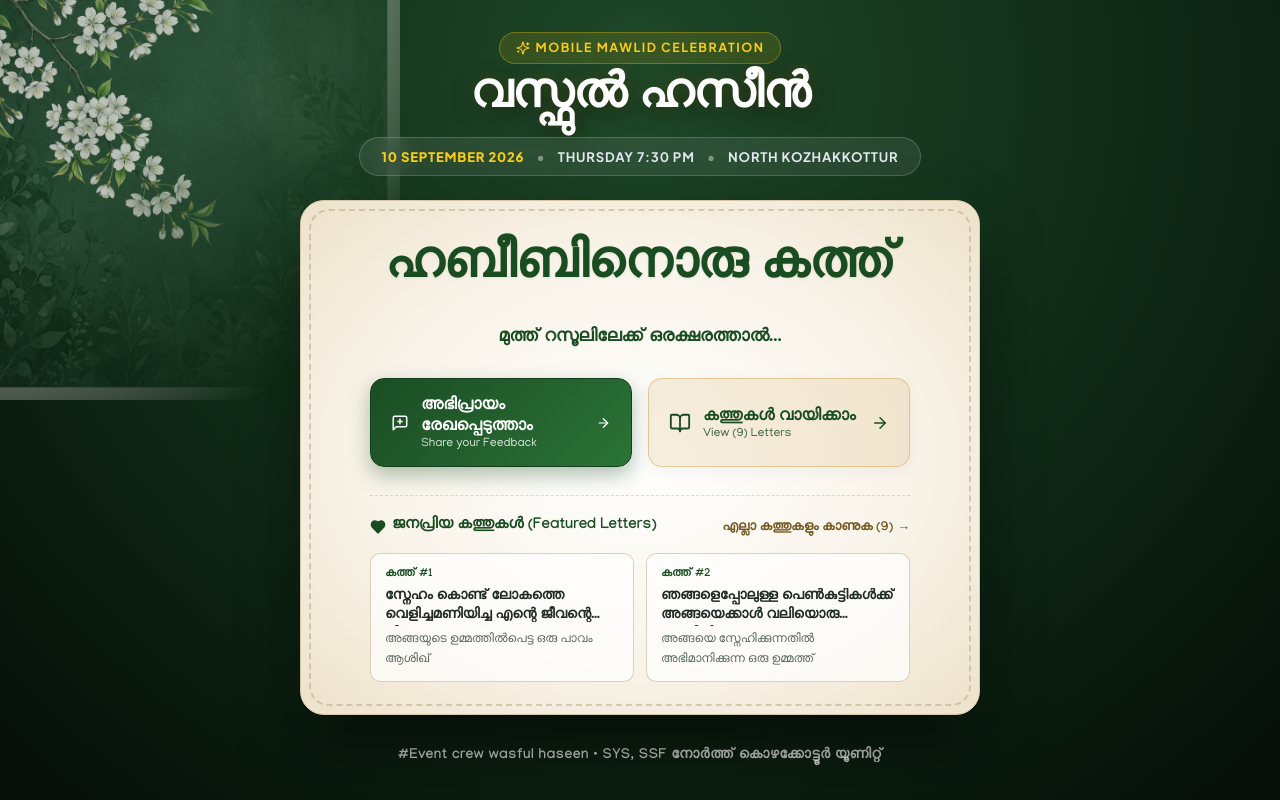
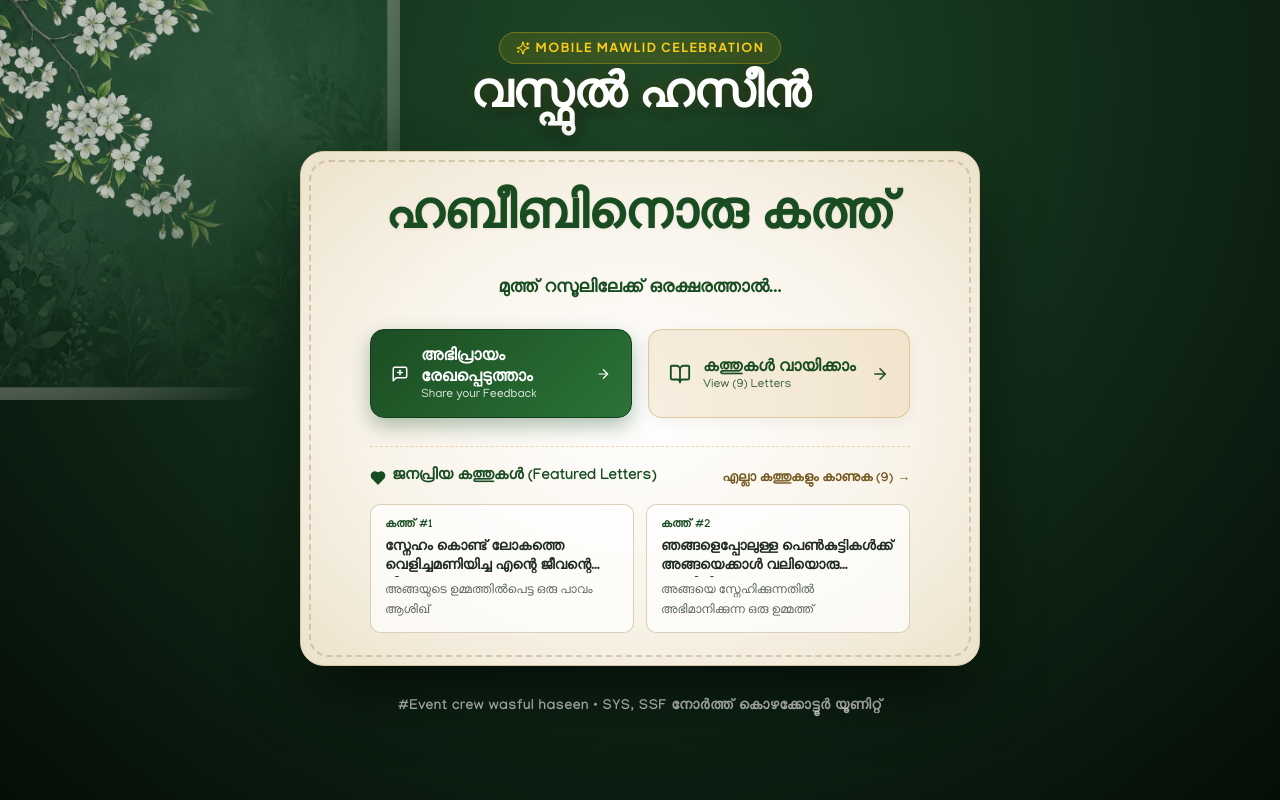
Before and after one commit to farhanareekode/Data-collection, a React (Vite) app: page / in a window 1280 px wide. Built offline with nearby package versions, Linux system fonts and the light colour scheme; the HTML template or start-up script is replaced by a standard one; a web font is replaced by a local one.

Commit message:
Remove date and event details tag from header

```diff
--- a/src/components/HomePage.jsx
+++ b/src/components/HomePage.jsx
@@ -16,14 +16,6 @@ export default function HomePage({ onNavigateToForm, onNavigateToLetters }) {
         </div>
 
         <h1 className="title-centered-white">വസ്ഫുൽ ഹസീൻ</h1>
-
-        <div className="event-details-card-centered">
-          <span className="event-date-highlight">10 SEPTEMBER 2026</span>
-          <span className="dot-separator">•</span>
-          <span>THURSDAY 7:30 PM</span>
-          <span className="dot-separator">•</span>
-          <span>NORTH KOZHAKKOTTUR</span>
-        </div>
       </header>
 
       {/* Main Parchment Hero Card */}
```
Also changed, not shown: 5 other files (tests, documents, lock files or other folders).
